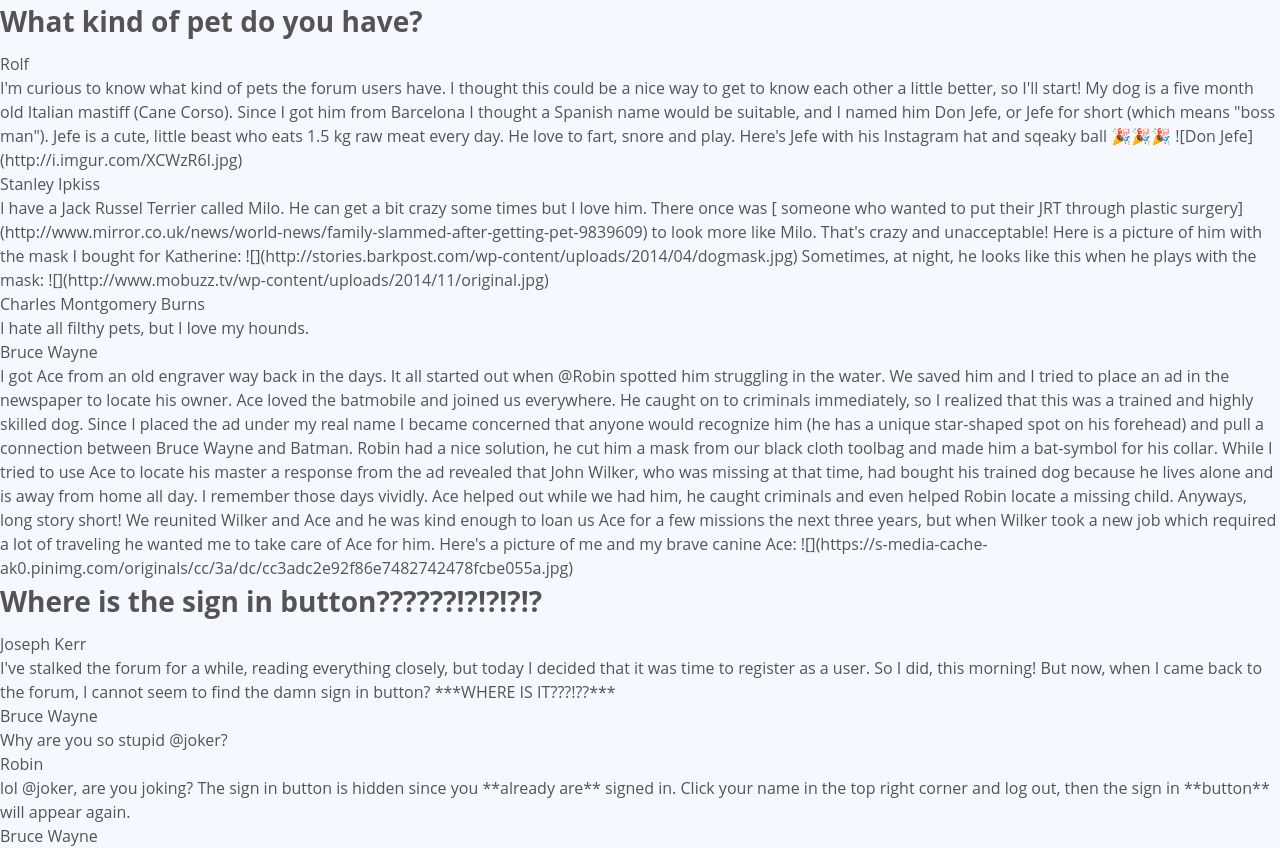
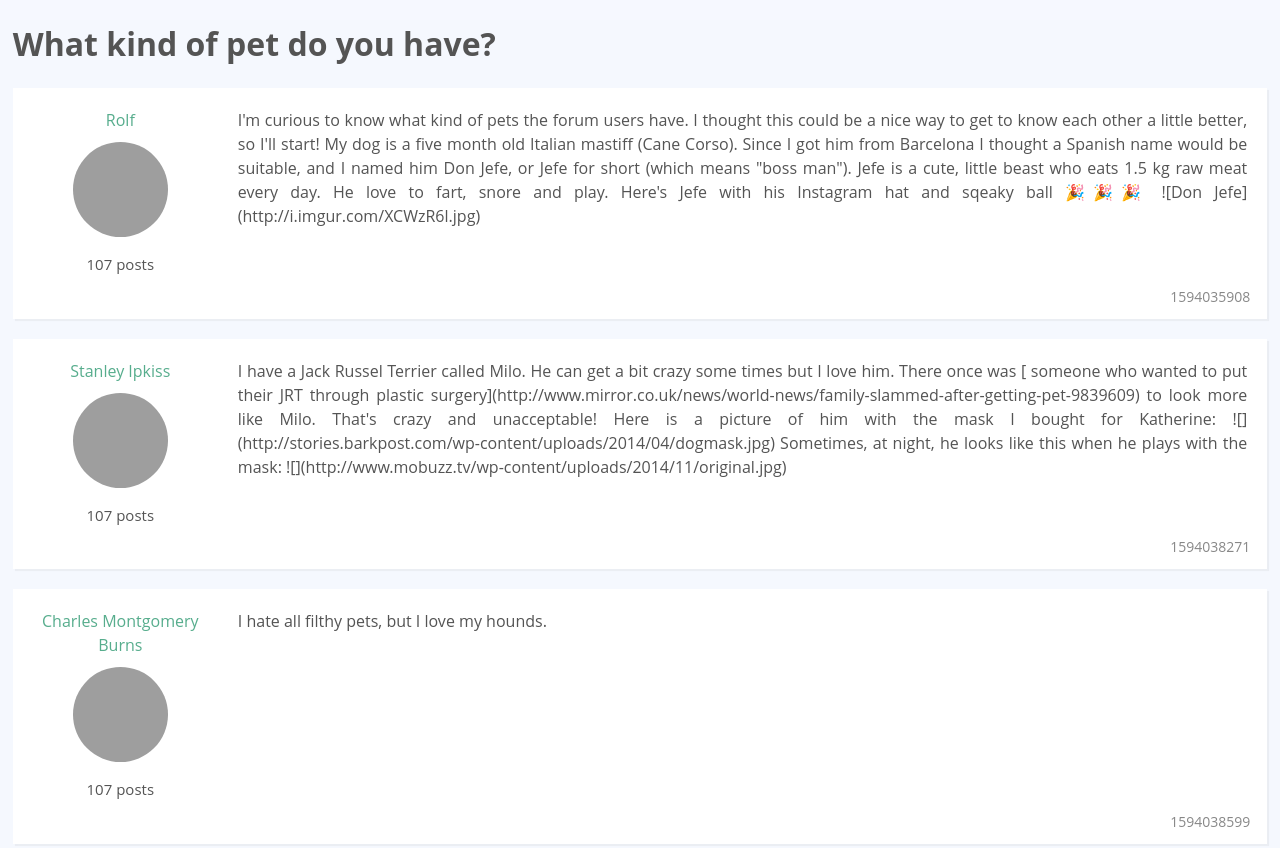
Before and after one commit to Sreesanth46/vue-forum, a Vue app: page / in a window 1280 px wide. Shown: the top 848 px of the page. Built offline with nearby package versions, Linux system fonts and the light colour scheme; grey boxes are pictures that could not be loaded.

Commit message:
feat: home page css

```diff
--- a/src/components/PageHome.vue
+++ b/src/components/PageHome.vue
@@ -1,9 +1,33 @@
 <template>
-    <div v-for="thread in threads" :key="thread.id">
-        <h2>{{ thread.title }}</h2>
-        <div v-for="postId in thread.posts" :key="postId">
-            <p>{{ userById(postById(postId).userId).name }}</p>
-            <p>{{ postById(postId).text }}</p>
+    <div v-for="thread in threads" :key="thread.id" class="col-large push-top">
+        <h1>{{ thread.title }}</h1>
+
+        <div class="post-list">
+            <div class="post" v-for="postId in thread.posts" :key="postId">
+                <div class="user-info">
+                    <a href="#" class="user-name">{{ userById(postById(postId).userId).name }}</a>
+
+                    <a href="#">
+                        <img
+                            class="avatar-large"
+                            :src="userById(postById(postId).userId).avatar"
+                            alt=""
+                        />
+                    </a>
+
+                    <p class="desktop-only text-small">107 posts</p>
+                </div>
+
+                <div class="post-content">
+                    <div>
+                        <p>
+                            {{ postById(postId).text }}
+                        </p>
+                    </div>
+                </div>
+
+                <div class="post-date text-faded">{{ postById(postId).publishedAt }}</div>
+            </div>
         </div>
     </div>
 </template>
```
